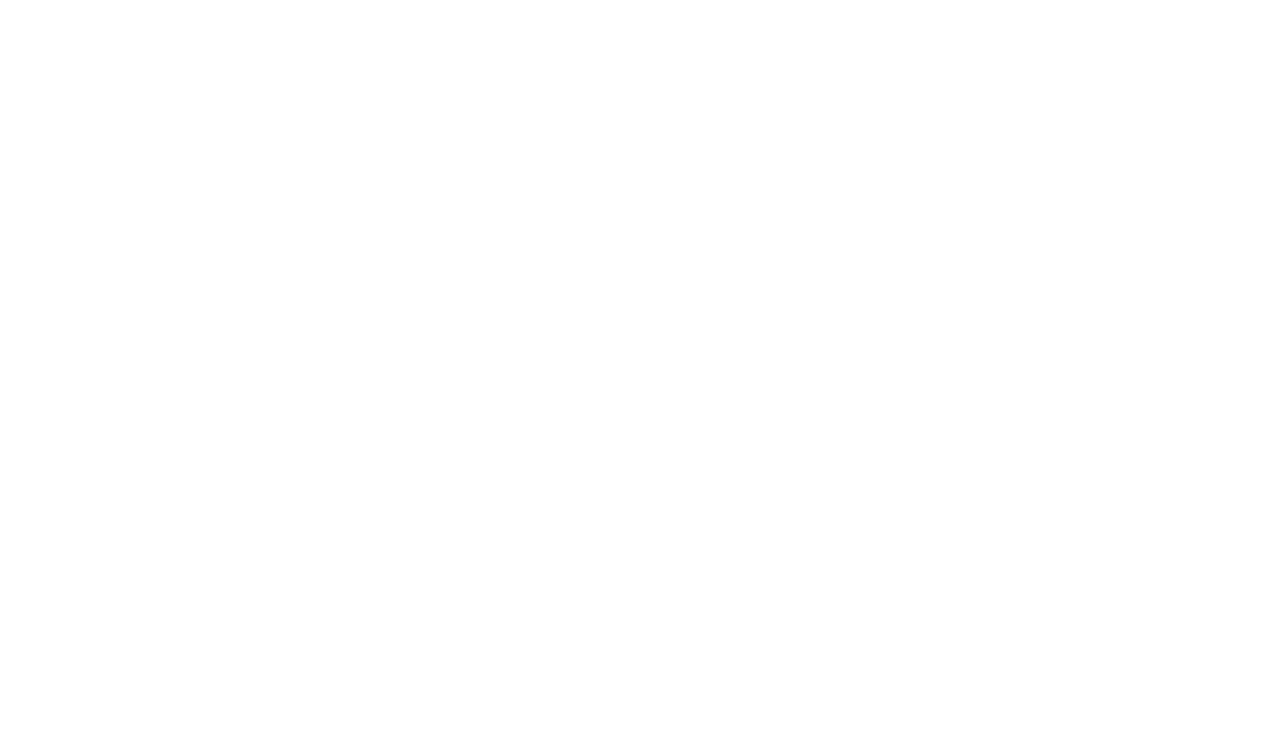
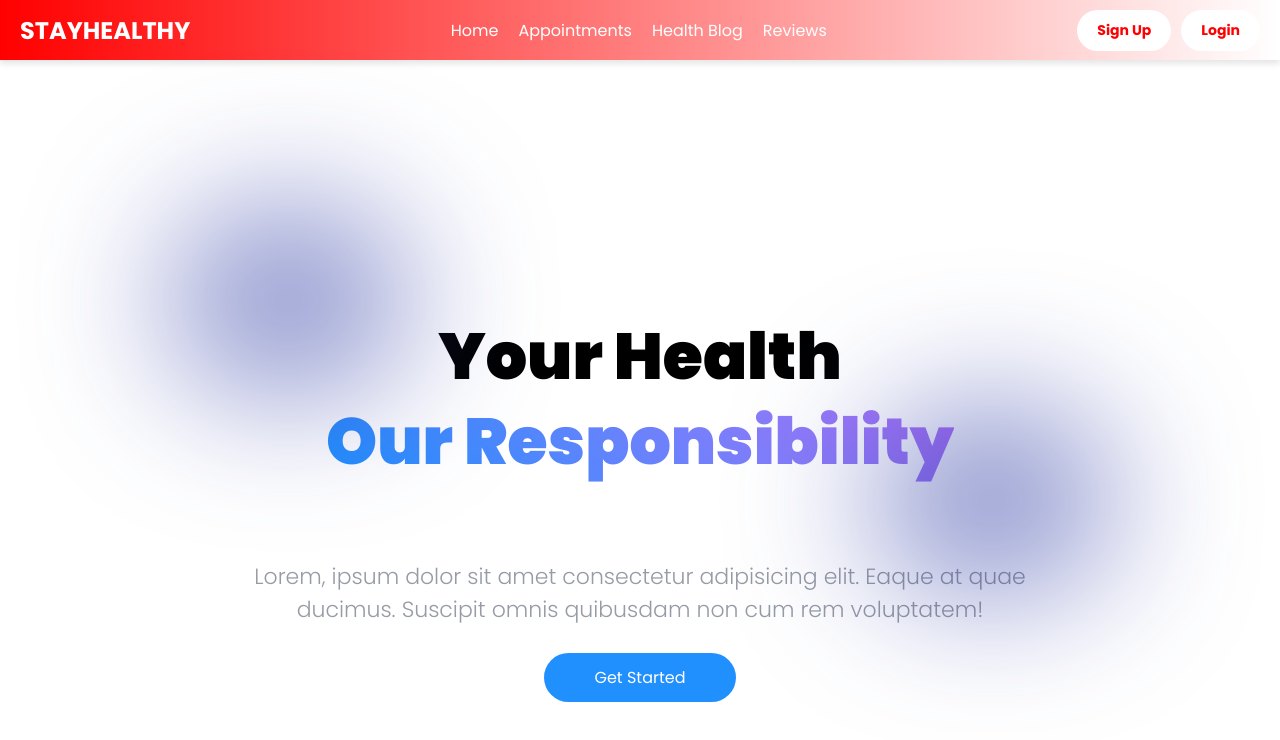
Before and after one commit to Turnt-11/test_med_app, a React (Create React App) app in the folder med_app/: page / in a window 1280 px wide. Shown: the top 740 px of the page. Built offline with nearby package versions, Linux system fonts and the light colour scheme.

Commit message:
getting components built and linked

```diff
--- a/med_app/src/App.js
+++ b/med_app/src/App.js
@@ -1,11 +1,37 @@
 import logo from './logo.svg';
 import './App.css';
 
+// Import necessary modules from React library
+import React, { useEffect } from 'react';
+
+// Import components for routing from react-router-dom library
+import { BrowserRouter, Routes, Route } from "react-router-dom";
+
+// Import custom Navbar component
+import Navbar from './Components/Navbar/Navbar';
+import Landing_Page from './Components/Landing_Page/Landing_Page';
+import Home from './Components/Landing_Page/Landing_Page';
+// Function component for the main App
 function App() {
+
+  // Render the main App component
   return (
-      <></>
+    <div className="App">
+        {/* Set up BrowserRouter for routing */}
+        <BrowserRouter>
+          {/* Display the Navbar component */}
+          <Navbar/>
 
+          {/* Set up the Routes for different pages */}
+          <Routes>
+            {/* Define individual Route components for different pages */}
+            <Route path="/" element={<Landing_Page/>}/>
+            <Route path="/" element={<Home/>}/>
+          </Routes>
+        </BrowserRouter>
+    </div>
   );
 }
 
+// Export the App component as the default export
 export default App;
--- /dev/null
+++ b/med_app/src/Components/Landing_Page/Landing_Page.js
@@ -0,0 +1,36 @@
+
+import React from "react"; // Importing the necessary modules from React library
+import { Link } from "react-router-dom"; // Importing the Link component from react-router-dom library
+import "./LandingPage.css"; // Importing the CSS styles for the Landing_Page component
+function Landing_Page() {
+    return(
+<section className="hero-section">
+        <div>
+          <div data-aos="fade-up" className="flex-hero">
+
+              <h1>
+                Your Health<br/>
+                <span className="text-gradient">
+
+                  Our Responsibility
+                </span>
+              </h1>
+                <div className="blob-cont">
+                    <div className="blue blob"></div>
+                </div>
+                <div className="blob-cont">
+                    <div className="blue1 blob"></div>
+                </div>
+              <h4>
+                Lorem, ipsum dolor sit amet consectetur adipisicing elit. Eaque at quae ducimus. Suscipit omnis quibusdam non cum rem voluptatem!
+              </h4>
+              <a href="#services">
+                <button className="button">Get Started</button>
+              </a>
+
+          </div>
+
+        </div>
+      </section>);
+      }
+      export default Landing_Page;
--- a/med_app/src/Components/Navbar/Navbar.js
+++ b/med_app/src/Components/Navbar/Navbar.js
@@ -1,11 +1,15 @@
 import './Navbar.css';
+import React from 'react';
+import { Link } from 'react-router-dom';
+function Navbar() {
 
+    return(
         <nav className="navbar">
             <div className="logo">
                 StayHealthy
             </div>
             <ul className="nav-links">
-            <li><a href="#">Home</a></li>
+                <li><a href="/">Home</a></li>
                 <li><a href="#">Appointments</a></li>
                 <li><a href="#">Health Blog</a></li>
                 <li><a href="#">Reviews</a></li>
@@ -14,4 +18,8 @@
                 <a href="../Sign_Up/Sign_Up.html" className="pill-button signup-btn">Sign Up</a>
                 <a href="../Login/Login.html" className="pill-button login-btn">Login</a>
             </div>
-    </nav>
+        </nav>);
+
+    }
+
+    export default Navbar;
```
Lines whose indentation alone changed are shown as unchanged.
